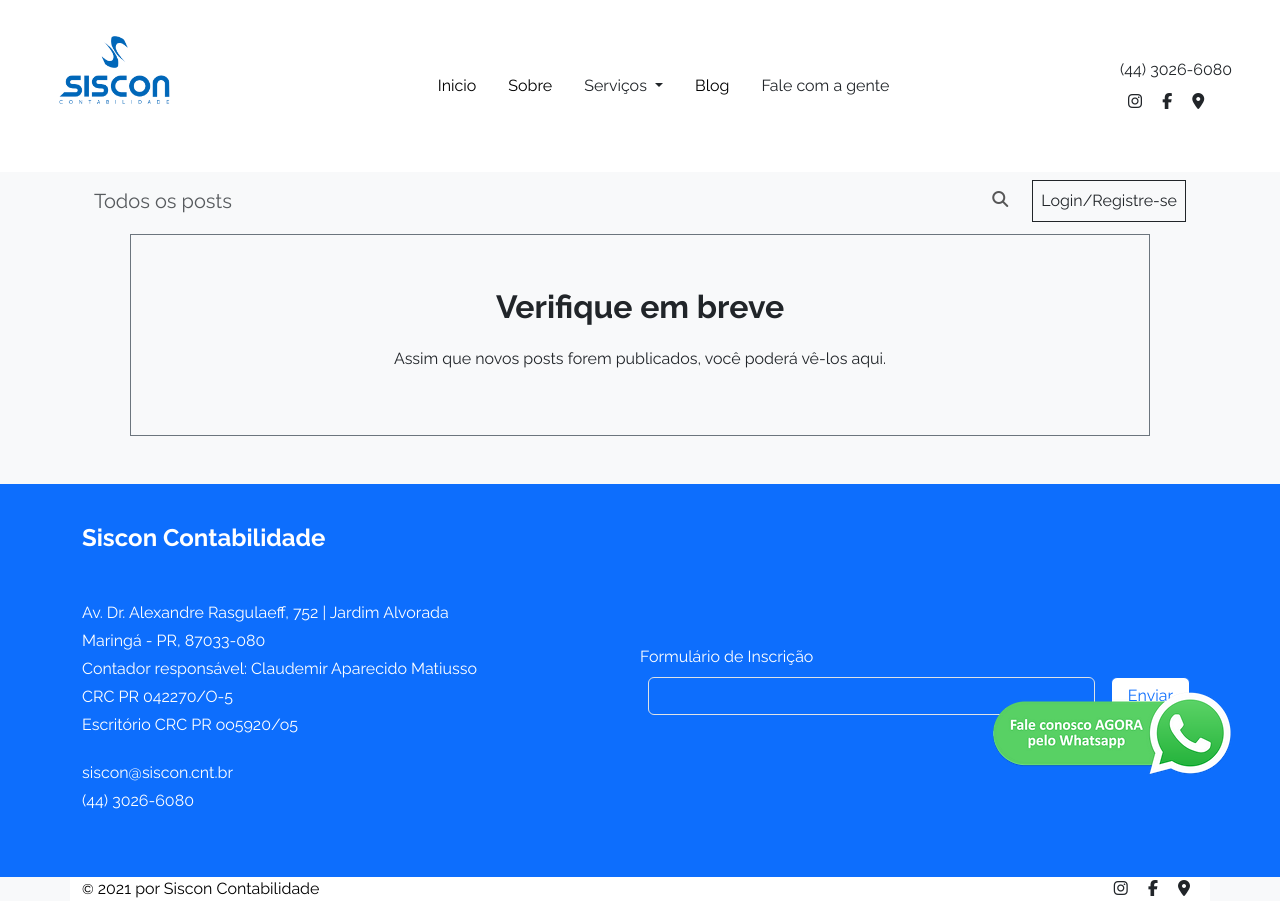
After one commit to guimatiusso/siscontabilidade.www, a Symfony app: template templates/blog/index.html.twig in a window 1280 px wide. The commit adds this page. Run offline with Twig, Linux system fonts and the light colour scheme; the template is opened without the code that fills it, so the values that code supplies are empty; some libraries are stand-ins or nearby versions.

Commit message:
adicionando pagina para listar posts do blog

```diff
--- /dev/null
+++ b/templates/blog/index.html.twig
@@ -0,0 +1,35 @@
+{% extends "base.html.twig" %}
+
+{% block title %}Blog | Siscon Contabilidade{% endblock %}
+
+{% block body %}
+    <article class="container">
+        <nav class="navbar navbar-expand-lg">
+            <div class="container-fluid">
+                <span class="navbar-brand text-muted">Todos os posts</span>
+                <div class="d-flex" id="navbarSupportedContent">
+                    <ul class="navbar-nav ml-auto">
+                        <li class="nav-item d-flex">
+                            <form class="collapse fade" id="searchForm">
+                                <input id="search" type="search" class="form-control border border-secondary text-secondary bg-light" placeholder="search" />
+                            </form>
+                            <a class="nav-link mx-3" href="#searchForm" aria-controls="searchForm" data-bs-target="#searchForm" data-bs-toggle="collapse">
+                                <i class="fa-solid fa-magnifying-glass"></i>
+                            </a>
+                        </li>
+                    </ul>
+                    <ul class="navbar-nav mb-2 mb-lg-0">
+                        <li class="nav-item">
+                            <a class="nav-link border border-dark text-dark" aria-current="page" href="#">Login/Registre-se</a>
+                        </li>
+                    </ul>
+                </div>
+            </div>
+        </nav>
+
+        <section class="border border-secondary p-5 m-5 mt-1 text-center">
+            <p class="fw-bold fs-2 text-dark">Verifique em breve</p>
+            <p class="text-dark">Assim que novos posts forem publicados, você poderá vê-los aqui.</p>
+        </section>
+    </article>
+{% endblock %}
--- a/templates/components/navbar.html.twig
+++ b/templates/components/navbar.html.twig
@@ -25,7 +25,7 @@
             </ul>
         </li>
         <li class="nav-item">
-            <a class="nav-link text-dark" role="button">Blog</a>
+            <a class="nav-link {% if app.request.get('_route') is same as ('blog_page') %} active{% else %} text-black{% endif %}" href="{{ path('blog_page') }}" role="button">Blog</a>
         </li>
         <li class="nav-item">
             <a class="nav-link text-dark" role="button">Fale com a gente</a>
```
Also changed, not shown: src/Controller/BlogController.php (added, +19 -0 lines).
